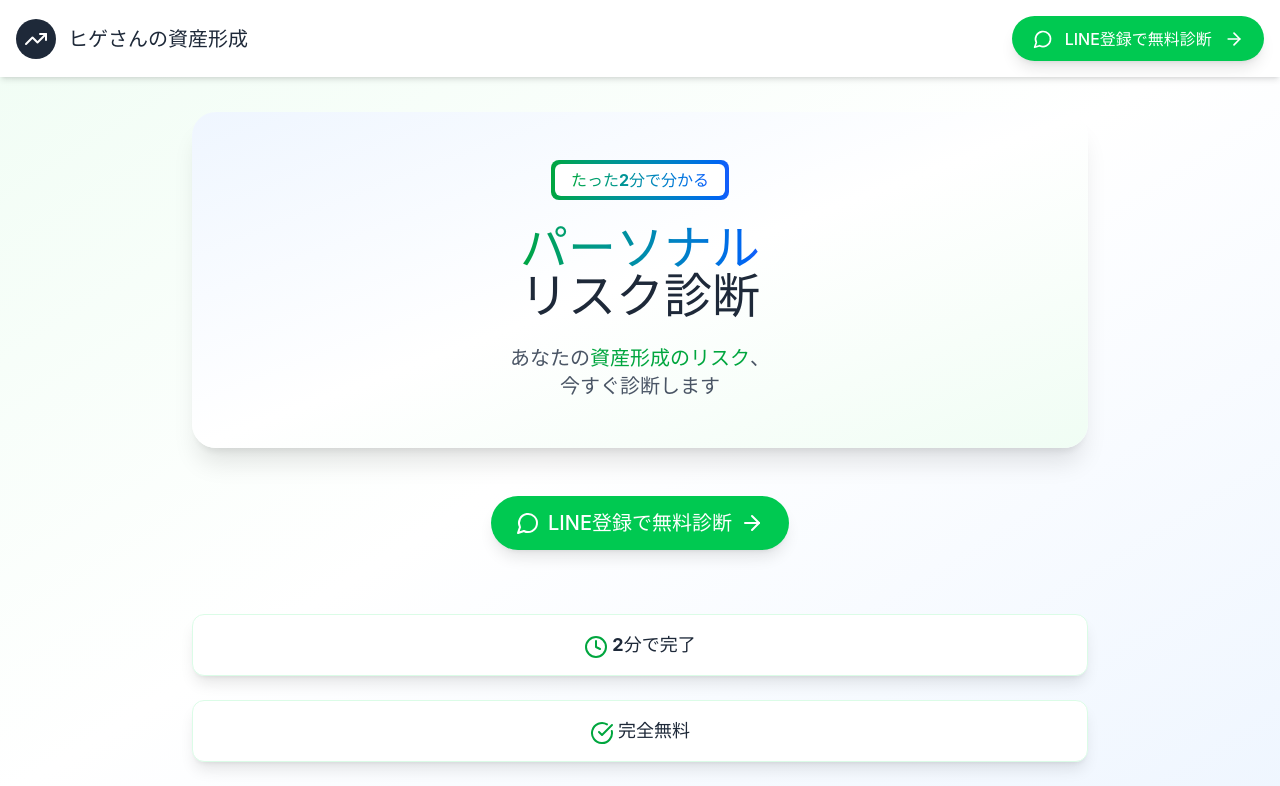
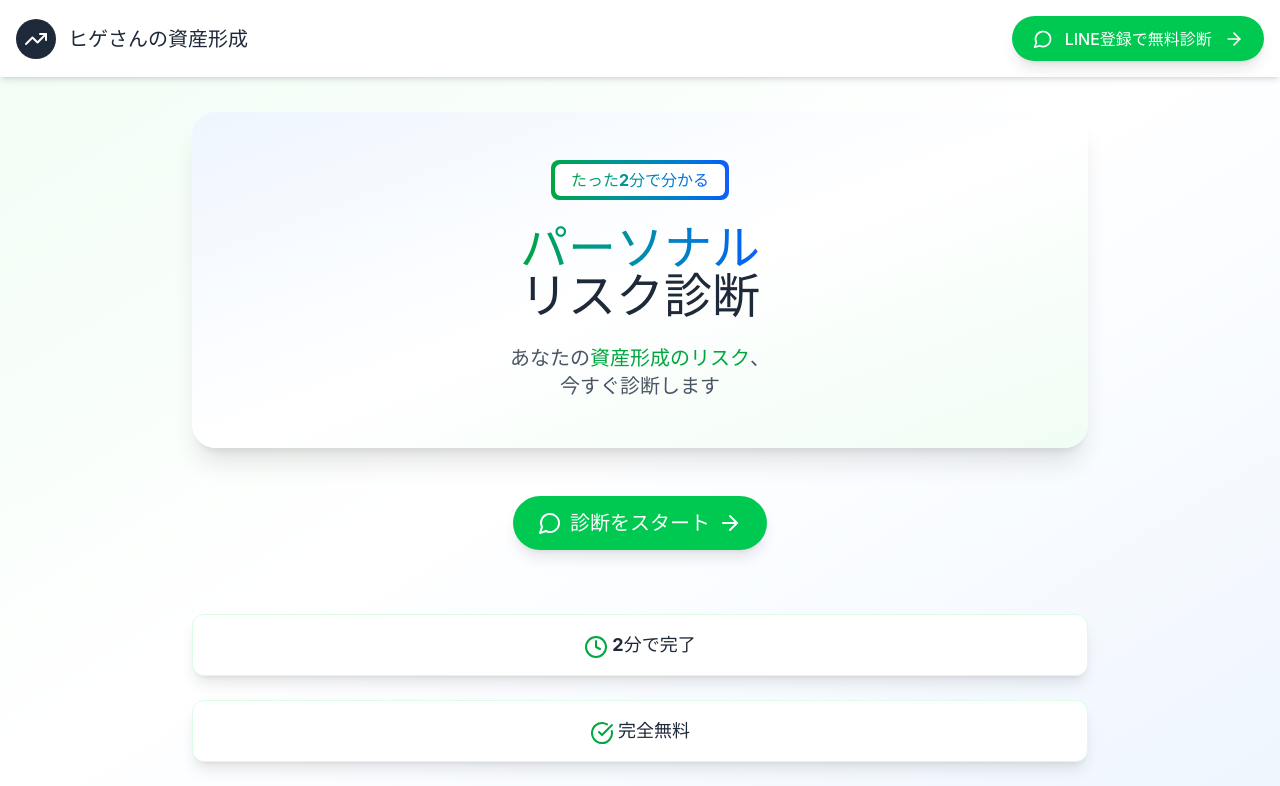
Before and after one commit to marky808/hige-LP, a React (Vite) app: page / in a window 1280 px wide. Shown: the top 786 px of the page. Built offline with nearby package versions, Linux system fonts and the light colour scheme.

Commit message:
changed text

```diff
--- a/src/pages/HigeLp.jsx
+++ b/src/pages/HigeLp.jsx
@@ -29,7 +29,7 @@ const LineButton = ({ className = "", size = "normal" }) => (
     `}
     >
         <MessageCircle className={size === "large" ? "w-6 h-6" : "w-5 h-5"} />
-        <span>LINE登録で無料診断</span>
+        <span>診断をスタート</span>
         <ArrowRight className={size === "large" ? "w-6 h-6" : "w-5 h-5"} />
     </button>
 );
```
